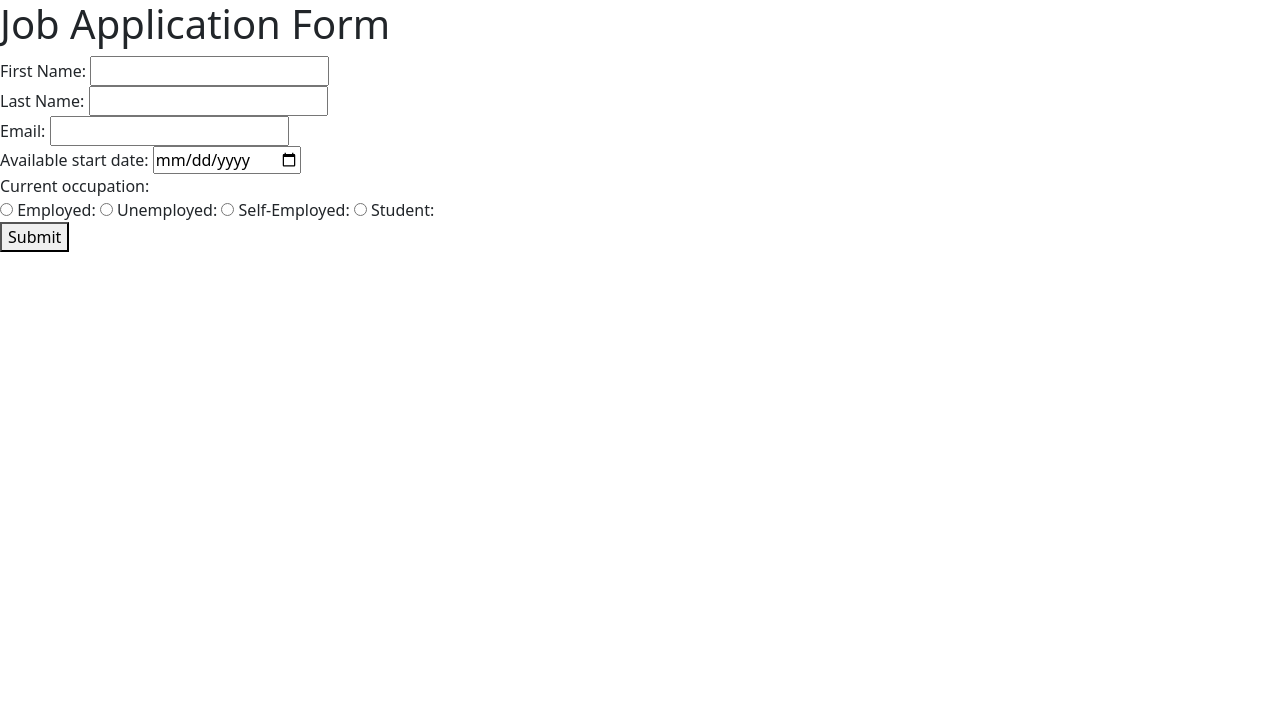
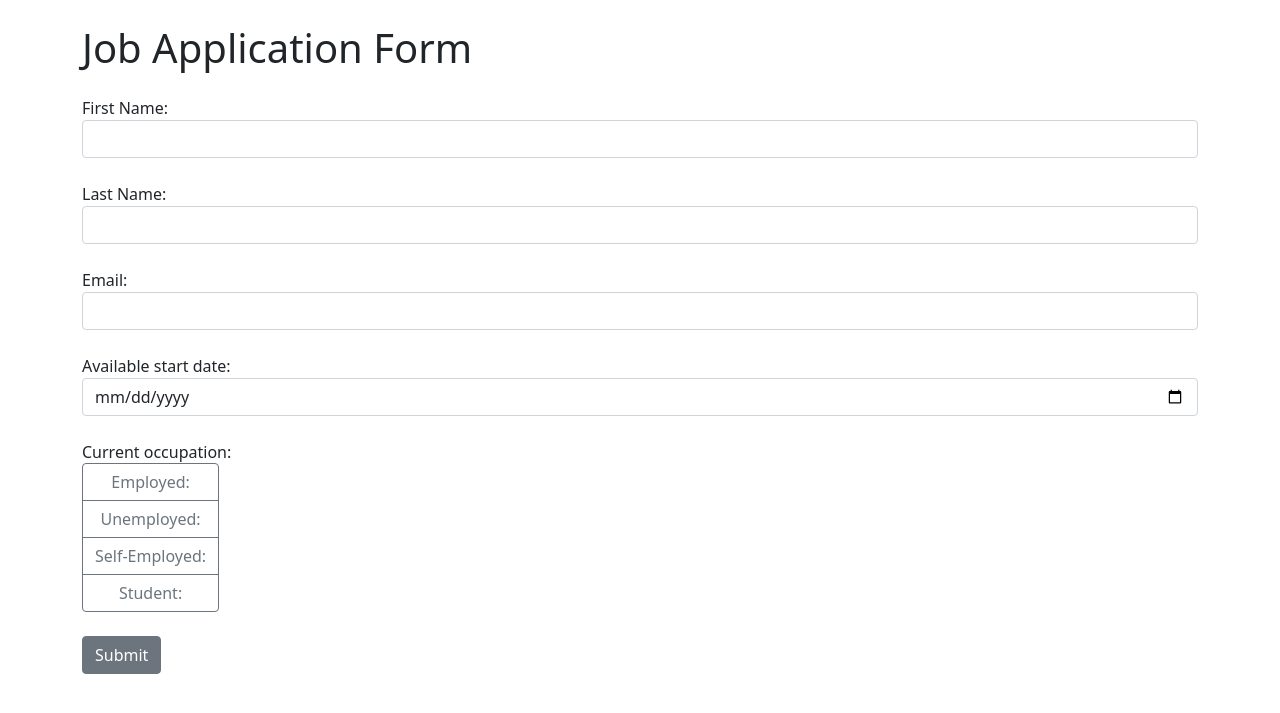
Before and after one commit to Que5/JobApplication_Flask, a Flask app: page / in a window 1280 px wide. Shown: the top 713 px of the page. Run offline with Flask 3, Linux system fonts and the light colour scheme.

Commit message:
Added some bootstrap styling

```diff
--- a/templates/index.html
+++ b/templates/index.html
@@ -7,43 +7,45 @@
     <link rel="stylesheet" href="https://cdn.jsdelivr.net/npm/bootstrap@5.1.3/dist/css/bootstrap.min.css">
 </head>
 <body>
-    <h1>Job Application Form</h1>
+    <div class="container">
+        <h1 class="mt-4 mb-4">Job Application Form</h1>
         <form>
-        <div>
+            <div class="form-group mb-4">
                 <label for="first_name">First Name:</label>
-            <input type="text" id="first_name", name="first_name" required>
+                <input class="form-control" type="text" id="first_name", name="first_name" required>
             </div>
-        <div>
+            <div class="form-group mb-4">
                 <label for="last_name">Last Name:</label>
-            <input type="text" id="last_name", name="last_name" required>
+                <input class="form-control" type="text" id="last_name", name="last_name" required>
             </div>
-        <div>
+            <div class="form-group mb-4">
                 <label for="email">Email:</label>
-            <input type="email" id="email", name="email" required>
+                <input class="form-control" type="email" id="email", name="email" required>
             </div>
-        <div>
+            <div class="form-group mb-4">
                 <label for="date">Available start date:</label>
-            <input type="date" id="date", name="date" required>
+                <input class="form-control" type="date" id="date", name="date" required>
             </div>
-        <div>
+            <div class="form-group mb-4">
                 <label>Current occupation:</label>
                 <br>
-            <div id="occupation">
-                <input type="radio" id="employed", name="occupation" required>
-                <label for="employed">Employed:</label>
+                <div class="btn-group-vertical" id="occupation">
+                    <input class="btn-check form-control" type="radio" id="employed", name="occupation" required>
+                    <label class="btn btn-outline-secondary" for="employed">Employed:</label>
 
-                <input type="radio" id="unemployed", name="occupation" required>
-                <label for="unemployed">Unemployed:</label>
+                    <input class="btn-check form-control" type="radio" id="unemployed", name="occupation" required>
+                    <label class="btn btn-outline-secondary" for="unemployed">Unemployed:</label>
 
-                <input type="radio" id="self-employed", name="occupation" required>
-                <label for="self-employed">Self-Employed:</label>
+                    <input class="btn-check form-control" type="radio" id="self-employed", name="occupation" required>
+                    <label class="btn btn-outline-secondary" for="self-employed">Self-Employed:</label>
 
-                <input type="radio" id="student", name="occupation" required>
-                <label for="student">Student:</label>
+                    <input class="btn-check form-control" type="radio" id="student", name="occupation" required>
+                    <label class="btn btn-outline-secondary" for="student">Student:</label>
                 </div>
 
             </div>
-        <button type="button">Submit</button>
+            <button class="btn btn-secondary" type="button">Submit</button>
         </form>
+    </div>
 </body>
 </html>
```
Lines whose indentation alone changed are shown as unchanged.
